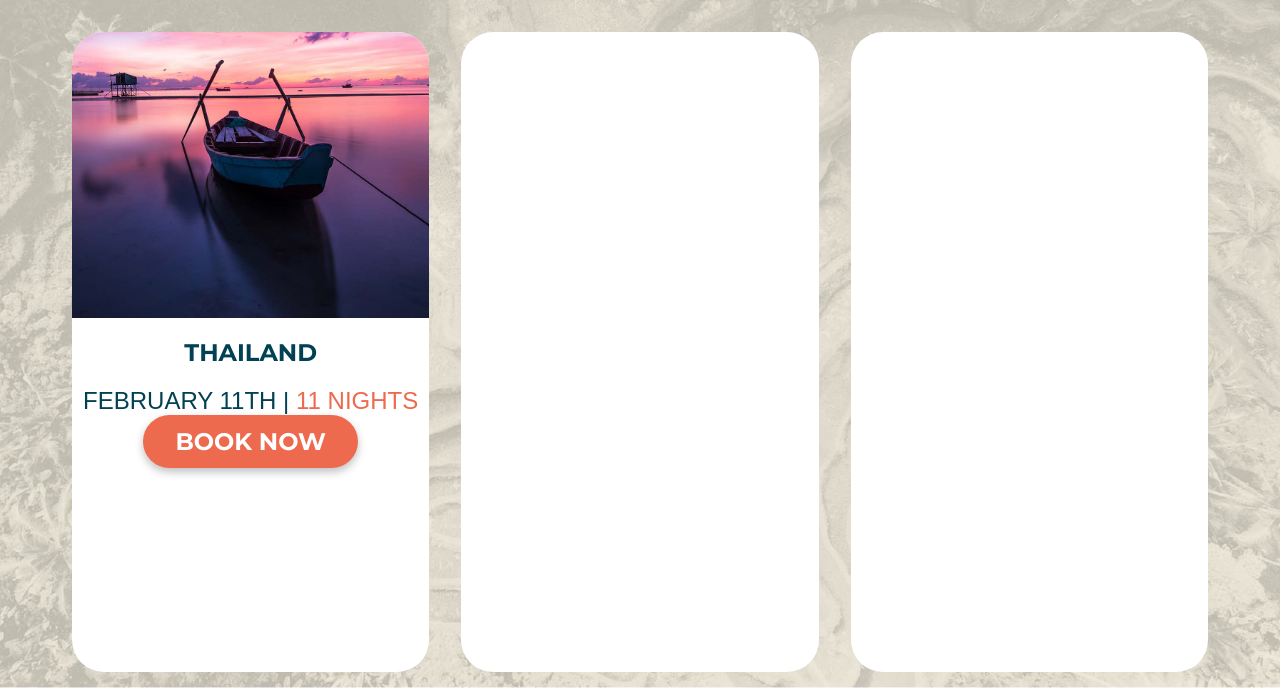
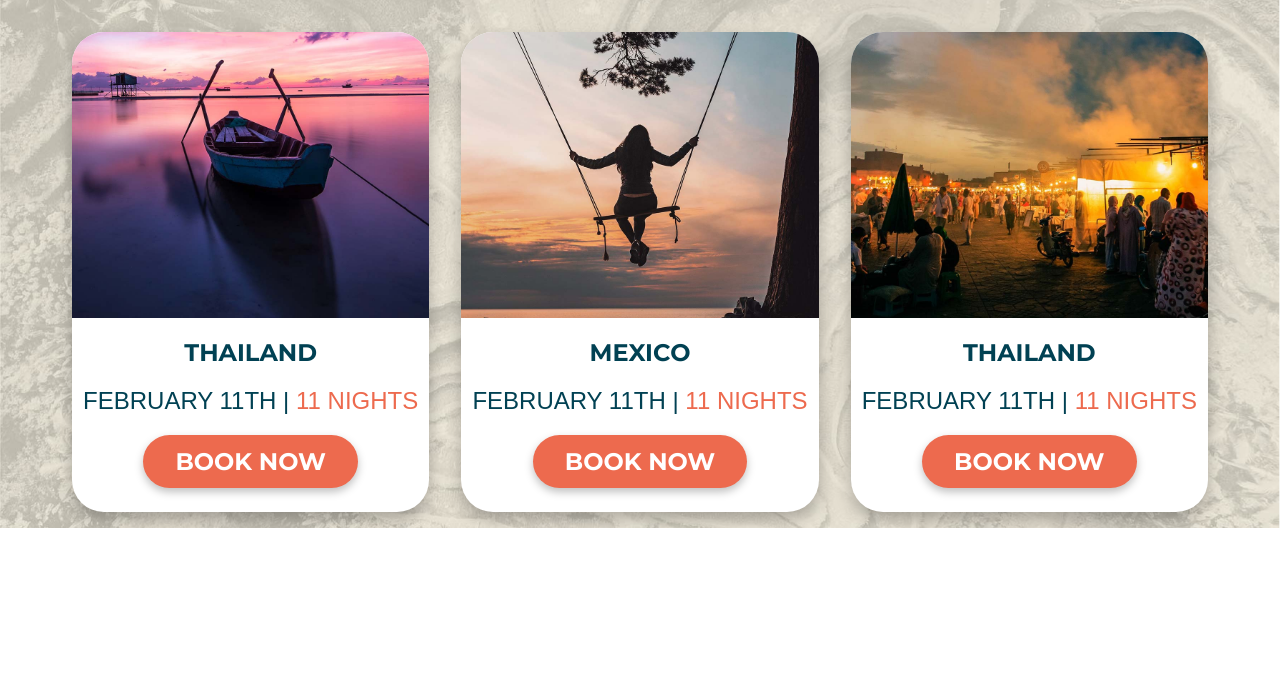
Before and after one commit to Dima0687/UMA, a plain HTML site: page index.html in a window 1280 px wide. Shown: the part 658-1346 px from the top of the page. After the commit the page ends 1186 px from the top, so only its background shows below. Drawn offline with Linux system fonts and the light colour scheme; a web font is replaced by a local one.

Commit message:
Abschnitt 16 erreicht

```diff
--- a/css/style.css
+++ b/css/style.css
@@ -260,13 +260,22 @@ body {
     margin-right: -1rem;
 }
 .adventures__card {
-    background-color: white;
+    background-color: rgb(255, 255, 255);
     flex: 0 0 22.3333rem;
-    height: 40rem;
+    margin: 1rem;
+    height: max-content;
     margin: 1rem;
     border-radius: 2rem;
     overflow: hidden;
+    padding-bottom: 1.5rem;
+    box-shadow: 0 0.5rem 1rem rgba(0, 0, 0, .25);
+    transition: transform 0.25s ease-in-out;
 }
+
+.adventures__card:hover {
+    transform: scale(1.05);
+}
+
 .adventures__card-img {
     display: block;
     width: 100%;
@@ -281,4 +290,5 @@ body {
 }
 .adventures__card-date {
     padding-top: 1.25rem;
+    padding-bottom: 1.25rem;
 }
--- a/index.html
+++ b/index.html
@@ -72,10 +72,20 @@
                 </figcaption>
             </figure>
             <figure class="adventures__card">
-
+              <img class="adventures__card-img" src="./images/adventures/mexico.jpg" alt="A women on a swing in a beautiful sunset">
+                <figcaption class="adventures__card-heading">
+                  <strong>Mexico</strong> <br>
+                  <div class="adventures__card-date">February 11th | <span class="text-primary">11 nights</span></div>
+                  <a href="#" class="button">Book now</a>
+                </figcaption>
             </figure>
             <figure class="adventures__card">
-
+              <img class="adventures__card-img" src="./images/adventures/india.jpg" alt="An Indian Bazaar in the evening">
+              <figcaption class="adventures__card-heading">
+                <strong>Thailand</strong> <br>
+                <div class="adventures__card-date">February 11th | <span class="text-primary">11 nights</span></div>
+                <a href="#" class="button">Book now</a>
+              </figcaption>
             </figure>
         </div>
         </div>
```
